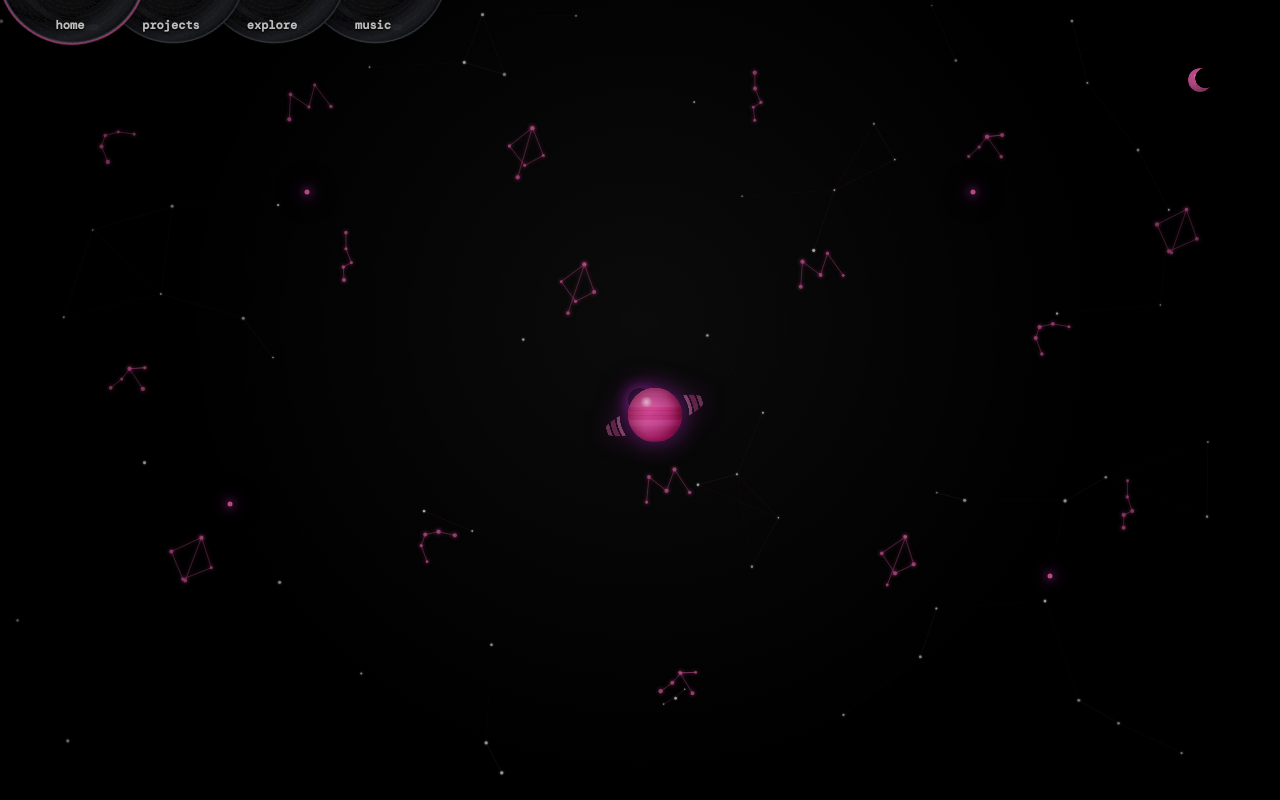
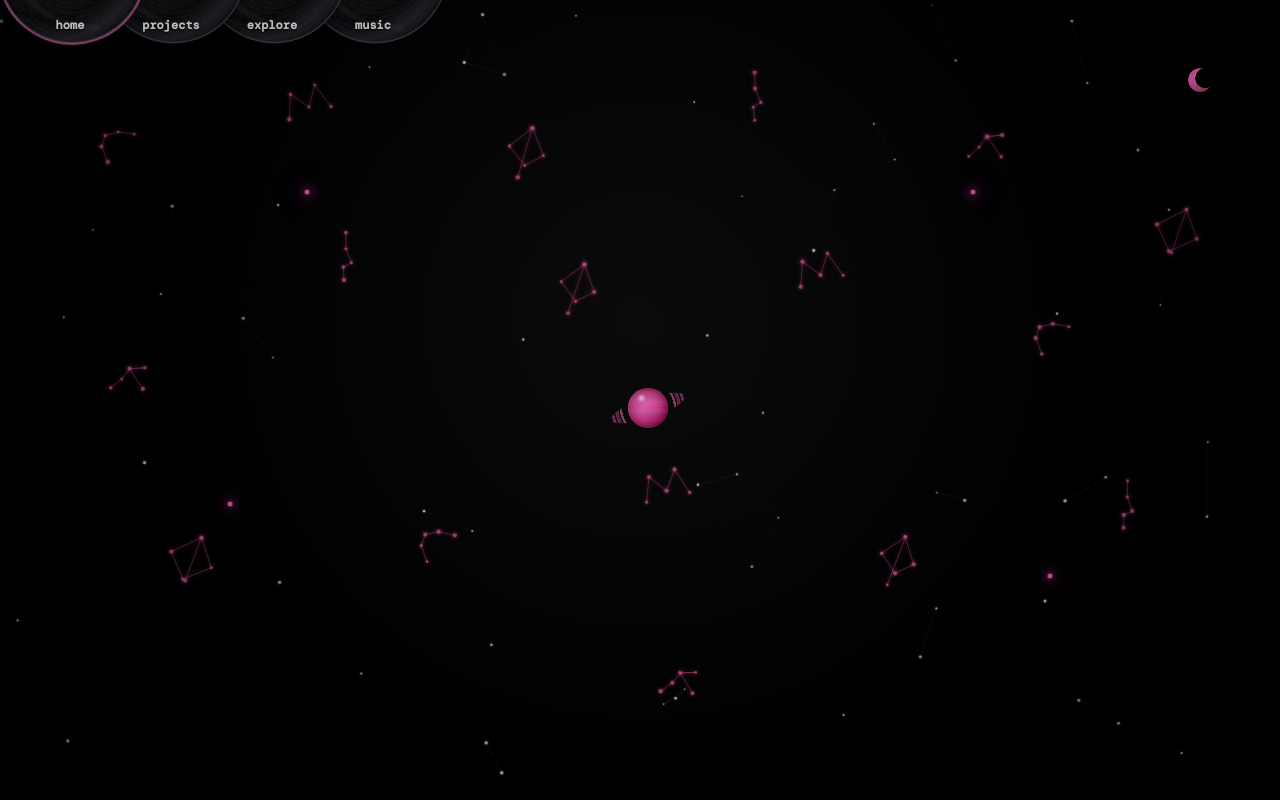
Before and after one commit to youngclaus/weidenfeller, a Next.js app: page / in a window 1280 px wide. Built offline with nearby package versions, Linux system fonts and the light colour scheme; a web font is replaced by a local one.

Commit message:
Remove planet backing circle

```diff
--- a/components/Index/FeaturedStars.tsx
+++ b/components/Index/FeaturedStars.tsx
@@ -35,7 +35,7 @@ const FeaturedStars: React.FC = () => {
             $central={isCentral}
           >
             <Point $central={isCentral} aria-hidden="true">
-              {isCentral && <RingedPlanet color={theme.c3} size={54} glow={false} />}
+              {isCentral && <RingedPlanet color={theme.c3} size={40} glow={false} />}
             </Point>
             <Label>{star.label}</Label>
           </Star>
@@ -97,11 +97,11 @@ const Point = styled.span<{ $central: boolean }>`
   )};
   box-shadow: ${({ $central, theme }) => (
     $central
-      ? `inset -5px -4px 7px rgba(0,0,0,.34), 0 0 16px ${theme.glow}`
+      ? 'none'
       : `0 0 9px ${theme.c3}, 0 0 18px ${theme.glow}, 0 0 34px ${theme.glow}`
   )};
   filter: ${({ $central, theme }) => (
-    getThemeGlowFilter(theme.glow, $central ? 12 : 10)
+    $central ? 'none' : getThemeGlowFilter(theme.glow, 10)
   )};
   transform: translate(-50%, -50%);
   transition: transform 150ms ease, box-shadow 150ms ease, filter 150ms ease;
@@ -112,17 +112,17 @@ const Point = styled.span<{ $central: boolean }>`
     transform: translate(-50%, -50%) scale(${({ $central }) => ($central ? 1 : 1.2)});
     box-shadow: ${({ $central, theme }) => (
       $central
-        ? `inset -5px -4px 7px rgba(0,0,0,.34), 0 0 28px ${theme.glow}`
+        ? 'none'
         : `0 0 13px ${theme.c3}, 0 0 28px ${theme.glow}, 0 0 52px ${theme.glow}`
     )};
     filter: ${({ $central, theme }) => (
-      getThemeGlowFilter(theme.glow, $central ? 24 : 18)
+      $central ? 'none' : getThemeGlowFilter(theme.glow, 18)
     )};
   }
 
   @media (max-width: 699px) {
-    width: ${({ $central }) => ($central ? '46px' : '5px')};
-    height: ${({ $central }) => ($central ? '46px' : '5px')};
+    width: ${({ $central }) => ($central ? '40px' : '5px')};
+    height: ${({ $central }) => ($central ? '40px' : '5px')};
   }
 `;
 
```
